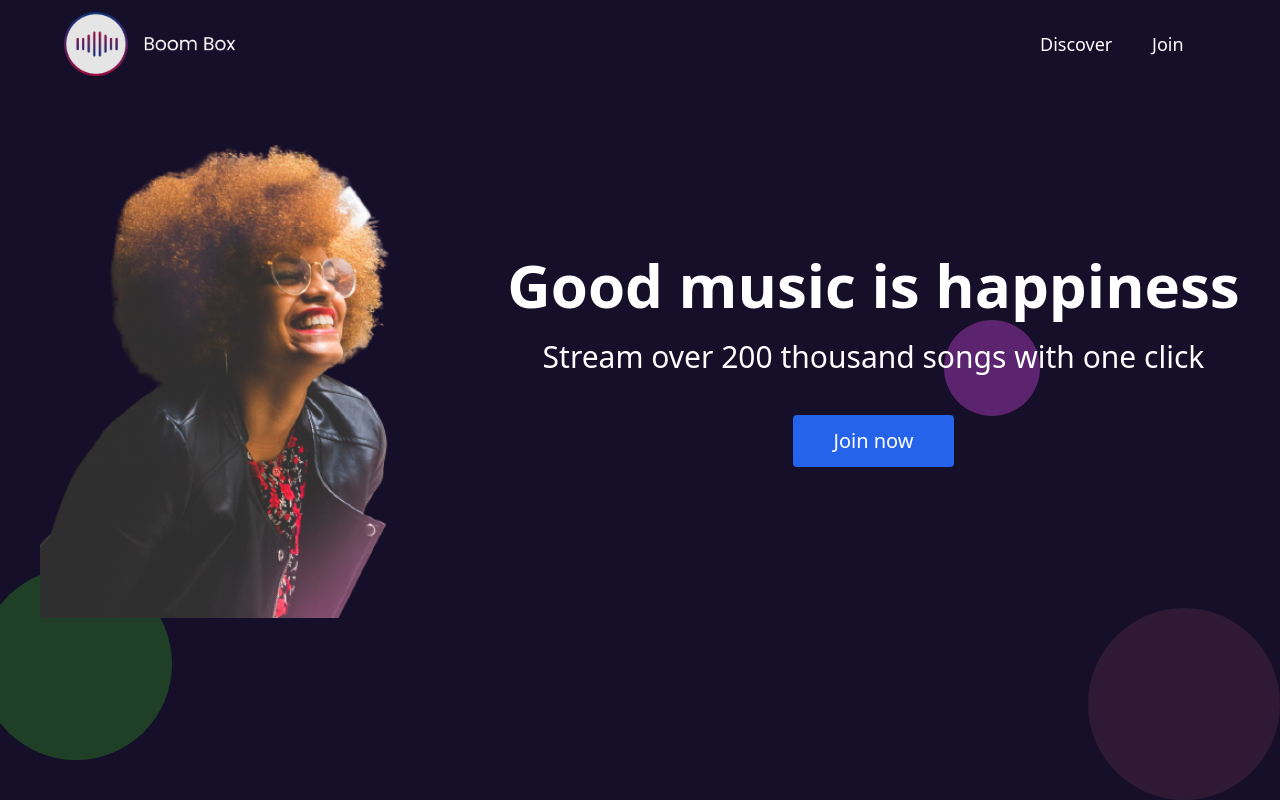
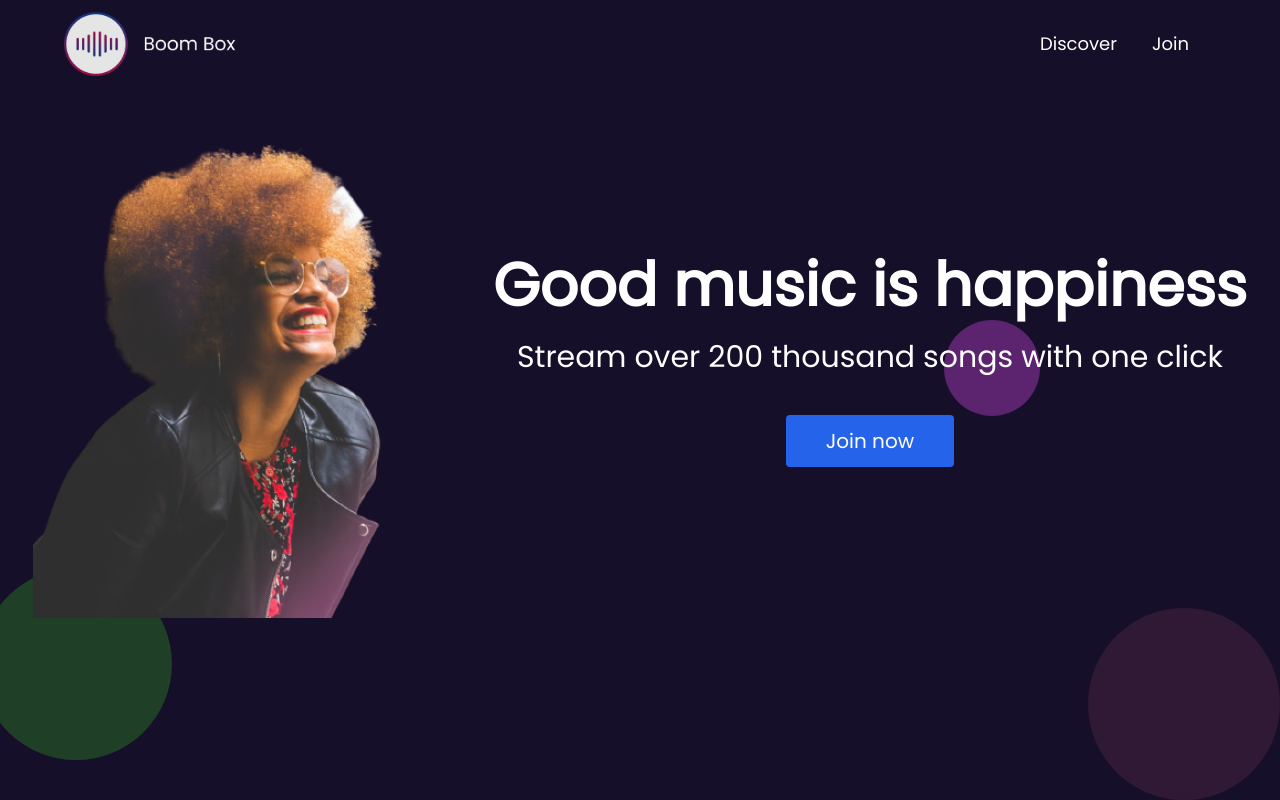
Before and after one commit to agathambrose/boombox-demo, a React (Create React App) app: page / in a window 1280 px wide. Built offline with nearby package versions, Linux system fonts and the light colour scheme.

Commit message:
Theme and Font Additions

```diff
--- a/src/components/Header.js
+++ b/src/components/Header.js
@@ -3,7 +3,7 @@ import Logo from "../assets/Logo-Nav.png";
 import { Link } from "react-router-dom";
 const Header = () => {
   return (
-    <header className="flex md:flex-row justify-between items-center m-auto md:px-16 py-3 mb-4">
+    <header className="flex md:flex-row justify-between items-center m-auto md:px-16 py-3 mb-4 font-poppins">
       <Link to="/">
         <img className="object-contain h-16" src={Logo} alt="Logo" />
       </Link>
--- a/src/index.css
+++ b/src/index.css
@@ -1,3 +1,4 @@
+@import url('https://fonts.googleapis.com/css2?family=Poppins&display=swap');
 @tailwind base;
 @tailwind components;
 @tailwind utilities;
--- a/src/pages/join.js
+++ b/src/pages/join.js
@@ -4,7 +4,7 @@ import Header from "../components/Header";
 
 export const Join = () => {
   return (
-    <main className="container bg-purply min-h-screen min-w-full">
+    <main className="container bg-purply min-h-screen min-w-full font-poppins">
       <Header />
 
       <div className="container flex flex-col md:flex-row justify-center items-center">
--- a/src/pages/landing.js
+++ b/src/pages/landing.js
@@ -5,7 +5,7 @@ import { Link } from "react-router-dom";
 
 export const Landing = () => {
   return (
-    <div className="bg-purply min-h-screen overflow-auto bg-scroll relative">
+    <div className="bg-purply min-h-screen overflow-auto bg-scroll relative font-poppins">
       <Header />
 
       <section>
--- a/tailwind.config.js
+++ b/tailwind.config.js
@@ -10,6 +10,9 @@ module.exports = {
         pulpy: "#301934",
         palegreen: "#1f4026",
       },
+      fontFamily: {
+        poppins: "Poppins",
+      },
     },
   },
   variants: {
```
